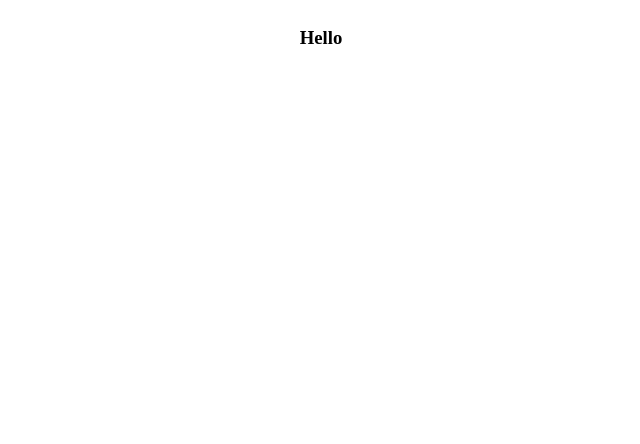
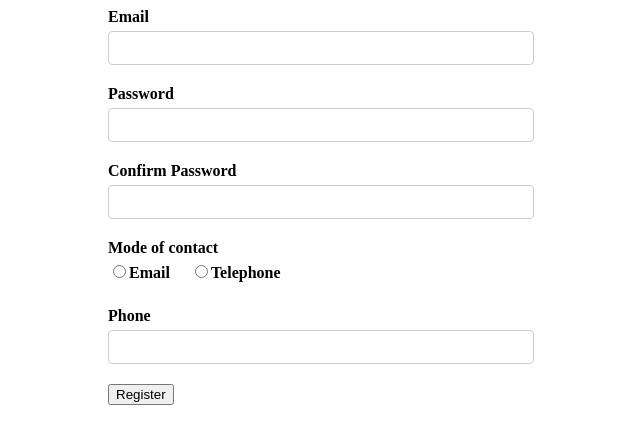
Before and after one commit to jahan-nusrat/formik-practice, a React (Create React App) app: page /register in a window 1280 px wide. Shown: the top 444 px of the page, without its empty margins (319-959 px from the left). Built offline with nearby package versions, Linux system fonts and the light colour scheme.

Commit message:
register done

```diff
--- a/src/components/Registration/RegistrationForm.js
+++ b/src/components/Registration/RegistrationForm.js
@@ -1,10 +1,81 @@
+import { Form, Formik } from 'formik'
 import React from 'react'
+import * as Yup from 'yup'
+import Formikontrol from '../Formikontrol'
 
 const RegistrationForm = () => {
+    const mocOptions = [
+        {key: 'Email', value:'mocEmail'},
+        {key: 'Telephone', value:'mocTelephone'}
+    ]
+    const initialValues = {
+        email: '',
+        password : '',
+        confirmPassword : '',
+        modeOfContact: '',
+        phone : ''
+    }
+    const validationSchema = Yup.object({
+        email: Yup.string()
+            .email('Invalid Email Address')
+            .required('Required!'),
+        password : Yup.string().required('Required!'),
+        confirmPassword : Yup.string()
+            .oneOf([Yup.ref('password'),''], 'Password must match')
+            .required('Required!'),
+        modeOfContact: Yup.string().required('Required!'),
+        phone: Yup.string().when('modeOfContact' , {
+            is : 'mocTelephone',
+            then : Yup.string().required('Required')
+        })
+    })
+    const onSubmit = values =>{
+        console.log('Form data', values)
+    }
     return (
-        <div>
-            <h3>Hello</h3>
-        </div>
+        <Formik
+        initialValues = {initialValues}
+        validationSchema = {validationSchema}
+        onSubmit = {onSubmit}
+        >
+            {
+                formik => (
+                    <Form>
+                        <Formikontrol
+                            control='input'
+                            type='email'
+                            name= 'email'
+                            label = 'Email'
+                        />
+                        <Formikontrol
+                            control='input'
+                            type='password'
+                            name= 'password'
+                            label = 'Password'
+                        />
+                        <Formikontrol
+                            control='input'
+                            type='password'
+                            name= 'confirmPassword'
+                            label = 'Confirm Password'
+                        />
+                        <Formikontrol
+                            control='radio'
+                            name= 'modeOfContact'
+                            label = 'Mode of contact'
+                            options = {mocOptions}
+                        />
+                        <Formikontrol
+                            control='input'
+                            type='text'
+                            name= 'phone'
+                            label = 'Phone'
+                        />
+                        <button type='submit' disabled={!formik.isValid}>Register</button>
+                    </Form>
+                )
+            }
+        </Formik>
     )
 }
 
```
